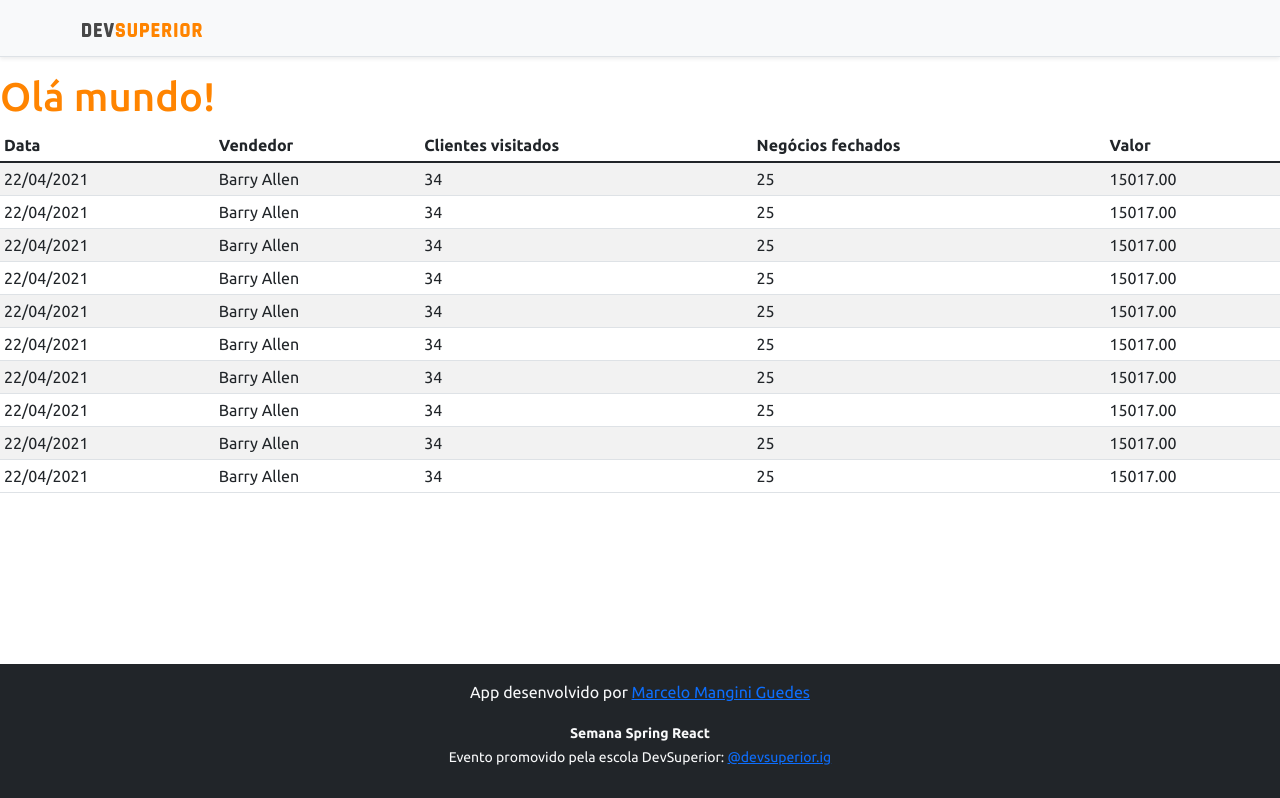
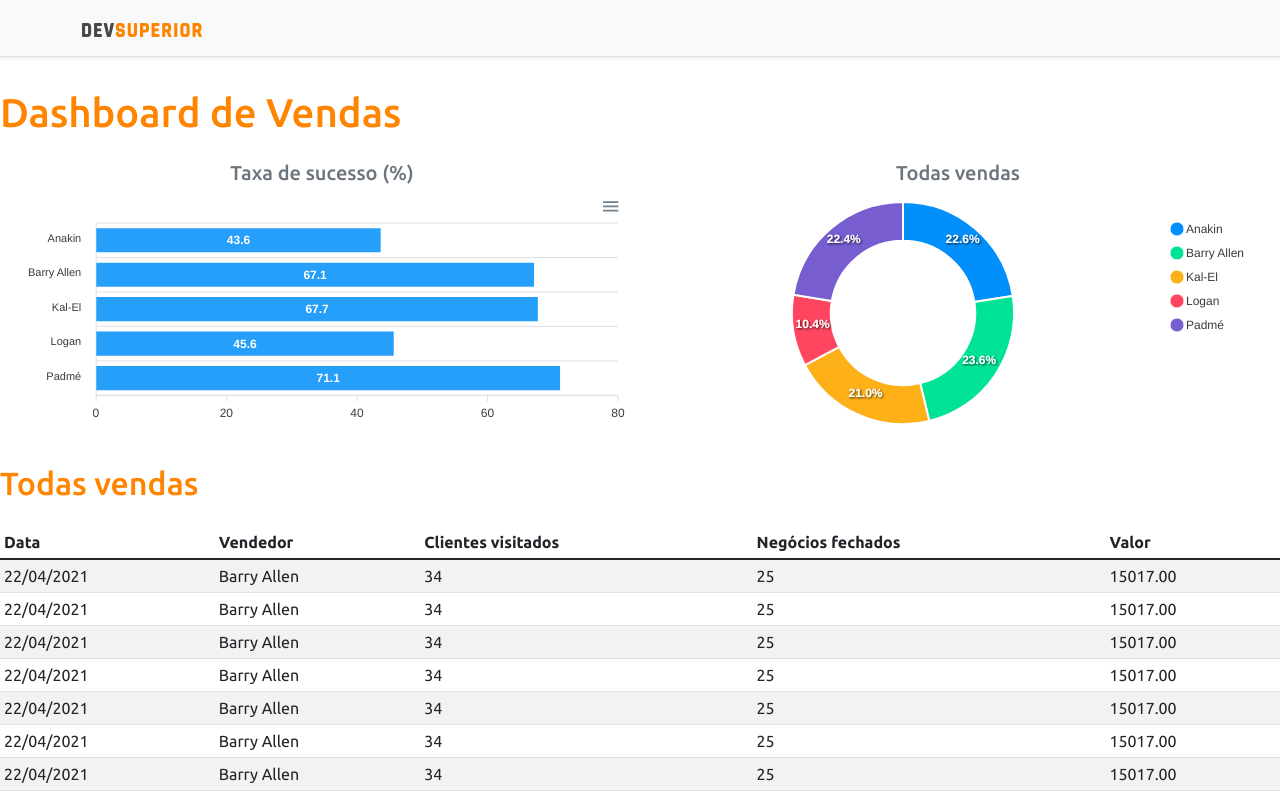
Before and after one commit to marcelomangini/projeto-sds4, a React (Create React App) app in the folder frontend/: page / in a window 1280 px wide. Shown: the top 798 px of the page. Built offline with nearby package versions, Linux system fonts and the light colour scheme.

Commit message:
Static charts

```diff
--- a/frontend/package.json
+++ b/frontend/package.json
@@ -11,8 +11,10 @@
     "@types/node": "^12.0.0",
     "@types/react": "^17.0.0",
     "@types/react-dom": "^17.0.0",
+    "apexcharts": "^3.28.1",
     "bootstrap": "^5.1.0",
     "react": "^17.0.2",
+    "react-apexcharts": "^1.3.9",
     "react-dom": "^17.0.2",
     "react-scripts": "4.0.3",
     "typescript": "^4.1.2",
--- a/frontend/src/App.tsx
+++ b/frontend/src/App.tsx
@@ -1,15 +1,31 @@
 import NavBar from 'components/navBar';
 import Footer from 'components/Footer';
 import DataTable from 'components/DataTable';
+import BarChart from 'components/BarChart';
+import DonutChart from 'components/DonutChart';
 
 function App() {
   return (
     <>
       <NavBar />
       <div>
-        <h1 className="text-primary">Olá mundo!</h1>
+        <h1 className="text-primary py-3">Dashboard de Vendas</h1>
+
+        <div className="row px-3">
+          <div className="col-sm-6">
+            <h5 className="text-center text-secondary">Taxa de sucesso (%)</h5>
+            <BarChart />
+          </div>
+          <div className="col-sm-6">
+            <h5 className="text-center text-secondary">Todas vendas</h5>
+            <DonutChart />
+          </div>
+        </div>
+        <div className="py-3">
+          <h2 className="text-primary">Todas vendas</h2>
+        </div>
+        <DataTable />
       </div>
-      <DataTable />
       <Footer />
     </>
   );
--- /dev/null
+++ b/frontend/src/components/BarChart/index.tsx
@@ -0,0 +1,34 @@
+import Chart from 'react-apexcharts';
+
+const BarChart = () => {
+    const options = {
+        plotOptions: {
+            bar: {
+                horizontal: true,
+            }
+        },
+    };
+
+    const mockData = {
+        labels: {
+            categories: ['Anakin', 'Barry Allen', 'Kal-El', 'Logan', 'Padmé']
+        },
+        series: [
+            {
+                name: "% Sucesso",
+                data: [43.6, 67.1, 67.7, 45.6, 71.1]
+            }
+        ]
+    };
+
+    return (
+        <Chart
+            options={{ ...options, xaxis: mockData.labels }}
+            series={mockData.series}
+            type="bar"
+            height="240"
+        />
+    );
+};
+
+export default BarChart;
--- /dev/null
+++ b/frontend/src/components/DonutChart/index.tsx
@@ -0,0 +1,25 @@
+import Chart from 'react-apexcharts';
+
+const DonutChart = () => {
+    const mockData = {
+        series: [477138, 499928, 444867, 220426, 473088],
+        labels: ['Anakin', 'Barry Allen', 'Kal-El', 'Logan', 'Padmé']
+    }
+
+    const options = {
+        legend: {
+            show: true
+        }
+    }
+
+    return (
+        <Chart
+            options={{ ...options, labels: mockData.labels }}
+            series={mockData.series}
+            type="donut"
+            height="240"
+        />
+    );
+};
+
+export default DonutChart;
--- a/frontend/src/components/Footer/index.tsx
+++ b/frontend/src/components/Footer/index.tsx
@@ -9,7 +9,7 @@
             target="_blank"
             rel="noreferrer"
           >
-            Marcelo Mangini Guedes
+            Marcelo Mangini
           </a>
         </p>
         <p className="text-light">
```
Also changed, not shown: 1 other file (tests, documents, lock files or other folders).
